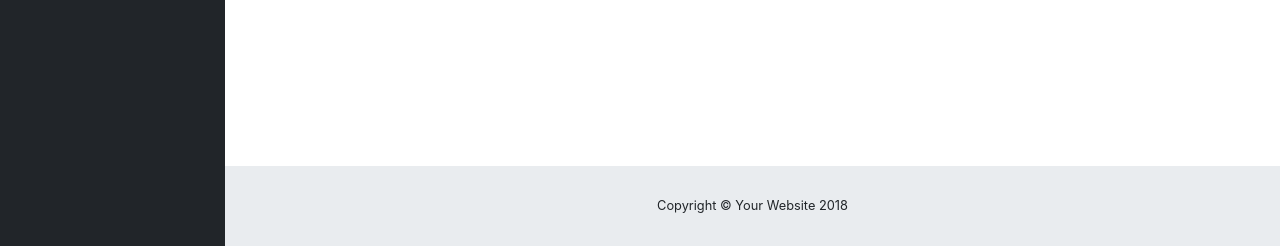
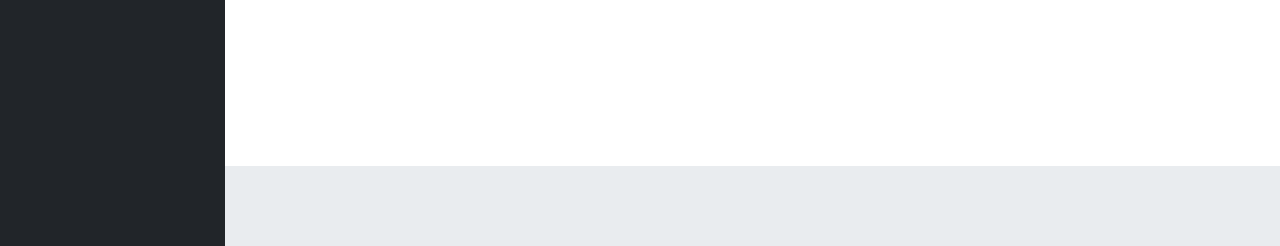
Before and after one commit to PriscillaStephan/AX-GymManagement, a PHP site: page /test.php in a window 1280 px wide. Shown: the part 554-800 px from the top of the page. Run offline with PHP 8.4, Linux system fonts and the light colour scheme.

Commit message:
added test

```diff
--- a/test.php
+++ b/test.php
@@ -47,11 +47,10 @@
 
 <!-- Sticky Footer -->
 <footer class="sticky-footer">
-  <div class="container my-auto">
-    <div class="copyright text-center my-auto">
-      <span>Copyright © Your Website 2018</span>
-    </div>
-  </div>
+
+
+
+
 </footer>
 
 </div>
--- /dev/null
+++ b/todelete.txt
@@ -0,0 +1 @@
+sadfdshdsl,ghsfkgsufhs]zdf\df\dsfdsfdsf\\
```
Lines whose indentation alone changed are shown as unchanged.
